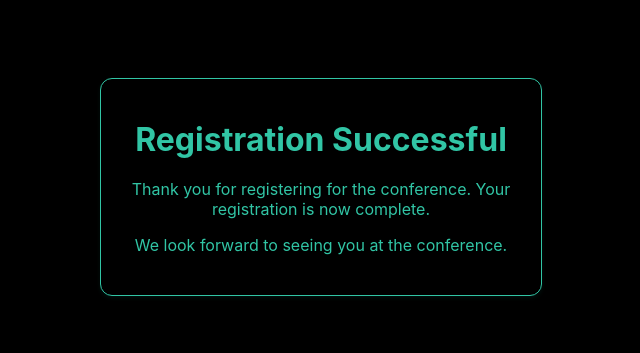
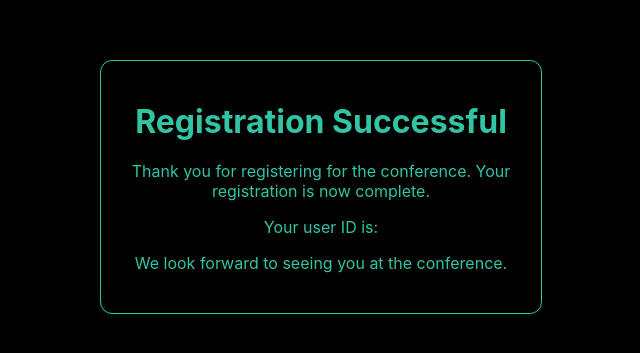
Before and after one commit to Mfundo-debug/Object_django-react, a React (Create React App) app in the folder conference_registration/registration-frontend/: page /confirmation in a window 1280 px wide. Shown: the part 221-574 px from the top of the page, without its empty margins (351-991 px from the left). Built offline with nearby package versions, Linux system fonts and the light colour scheme.

Commit message:
looking for user_id ?

```diff
--- a/conference_registration/registration-frontend/src/components/ConfirmationPage.js
+++ b/conference_registration/registration-frontend/src/components/ConfirmationPage.js
@@ -1,12 +1,15 @@
 import React from 'react';
 import './RegistrationForm.css';
 
-function ConfirmationPage() {
+function ConfirmationPage(props) {
+  const { user_id } = props; // Destructure the user_id prop
+
   return (
     <div className='confirmation-page'>
       <h1>Registration Successful</h1>
       <div className='confirmation-message'>
         <p>Thank you for registering for the conference. Your registration is now complete.</p>
+        <p>Your user ID is: {user_id}</p> {/* Render the user_id */}
         <p>We look forward to seeing you at the conference.</p>
       </div>
     </div>
```
